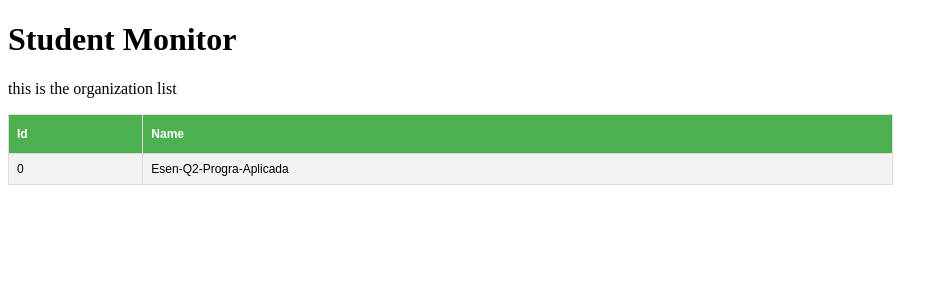
After one commit to baylagas/py-webapp-student-monitor, a Flask app: page /organization/list in a window 1280 px wide. The commit adds this page. Shown: the top 300 px of the page, without its empty margins (0-948 px from the left). Run offline with Flask 2, Linux system fonts and the light colour scheme; data comes from the database, SQL or seed files in the repository; some libraries are stand-ins or nearby versions.

Commit message:
added organization list

```diff
--- a/app.py
+++ b/app.py
@@ -1,6 +1,7 @@
 from flask import Flask, render_template, request, redirect
 
 from routes.main_routes import MainRoutes
+from routes.organization_routes import OrganizationRoutes
 from routes.student_routes import StudentRoutes
 from routes.helper_routes import HelperRoutes
 from routes.login_routes import LoginRoutes
@@ -8,6 +9,7 @@ from routes.login_routes import LoginRoutes
 
 app = Flask(__name__)
 app.config["SECRET_KEY"] = "thisisthesecretkey"
+OrganizationRoutes.configure_routes(app)
 MainRoutes.configure_routes(app)
 StudentRoutes.configure_routes(app)
 HelperRoutes.configure_routes(app)
--- a/logic/organization_logic.py
+++ b/logic/organization_logic.py
@@ -7,7 +7,7 @@ class OrganizationLogic(PybaLogic):
 
     def getAllOrganizations(self):
         database = self.get_databaseXObj()
-        sql = f"SELECT name FROM esendb.organization; "
+        sql = f"SELECT id,name FROM esendb.organization; "
         rowsList = database.executeQuery(sql)
         if len(rowsList) > 0:
             return rowsList
--- /dev/null
+++ b/routes/organization_routes.py
@@ -0,0 +1,12 @@
+from flask import render_template
+from logic.organization_logic import OrganizationLogic
+
+
+class OrganizationRoutes:
+    @staticmethod
+    def configure_routes(app):
+        @app.route("/organization/list")
+        def organizationList():
+            orgService = OrganizationLogic()
+            orgs = orgService.getAllOrganizations()
+            return render_template("organizationList.html", orgs=orgs)
--- a/static/style.css
+++ b/static/style.css
@@ -2,14 +2,14 @@ h3{
     font-family: Arial, Helvetica, sans-serif;
 }
 
-#students, #helpers, #assignments {
+#students, #helpers, #assignments, #organizations {
     font-family: Arial, Helvetica, sans-serif;
     font-size: 12px;
     border-collapse: collapse;
     width: 70%;
 }
 
-#students td, #students th, #helpers td, #helpers th, #assignments td  {
+#students td, #students th, #helpers td, #helpers th, #assignments td, #organizations td, #organizations th  {
     border: 1px solid #ddd;
     padding: 8px;
 }
@@ -17,12 +17,14 @@ h3{
 #students tr:nth-child(even){background-color: #f2f2f2;}
 #helpers tr:nth-child(even){background-color: #f2f2f2;}
 #assignments tr:nth-child(even){background-color: #f2f2f2;}
+#organizations tr:nth-child(even){background-color: #f2f2f2;}
 
 #students tr:hover {background-color: #ddd;}
 #helpers tr:hover {background-color: #ddd;}
 #assignments tr:hover {background-color: #ddd;}
+#organizations tr:hover {background-color: #ddd;}
 
-#students th, #helpers th {
+#students th, #helpers th, #organizations th {
     padding-top: 12px;
     padding-bottom: 12px;
     text-align: left;
--- a/templates/index.html
+++ b/templates/index.html
@@ -5,6 +5,7 @@
 <div>
     <p><a href="{{ url_for('login') }}">login</a> </p>
     <p><a href="{{ url_for('register') }}">register</a> </p>
+    <p><a href="{{ url_for('organizationList') }}">organization list</a> </p>
     <p><a href="{{ url_for('studentList') }}">student list</a></p>
     <p><a href="{{ url_for('helperList') }}">helper list</a></p>
 </div>
--- /dev/null
+++ b/templates/organizationList.html
@@ -0,0 +1,21 @@
+{% extends 'base.html' %}
+
+{% block content %}
+
+<p>this is the organization list</p>
+
+<table id="organizations">
+    <tr>
+        <th>Id</th>
+        <th>Name</th>
+    </tr>
+
+    {% for org in orgs %}
+    <tr>
+        <td>{{ org["id"] }}</td>
+        <td>{{ org["name"] }}</td>
+    </tr>
+    {% endfor %}
+</table>
+
+{% endblock content %}
```
